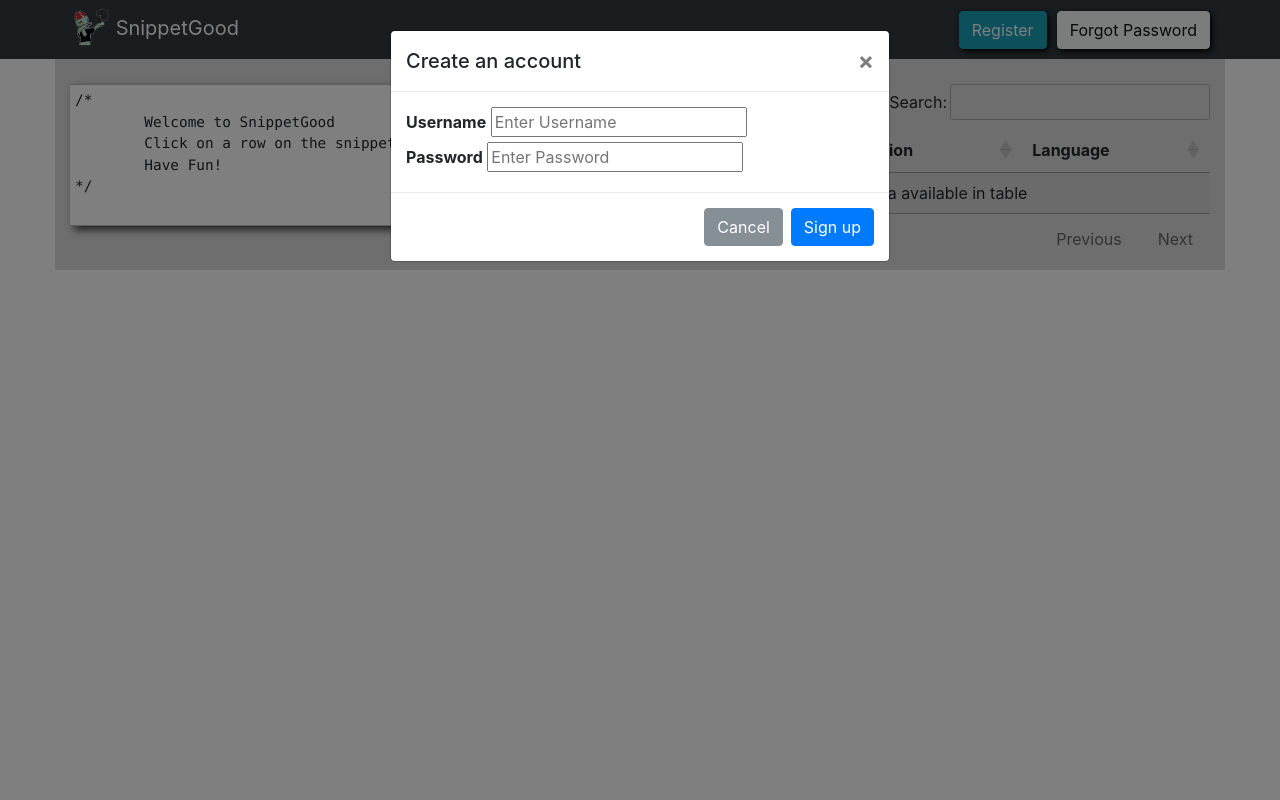
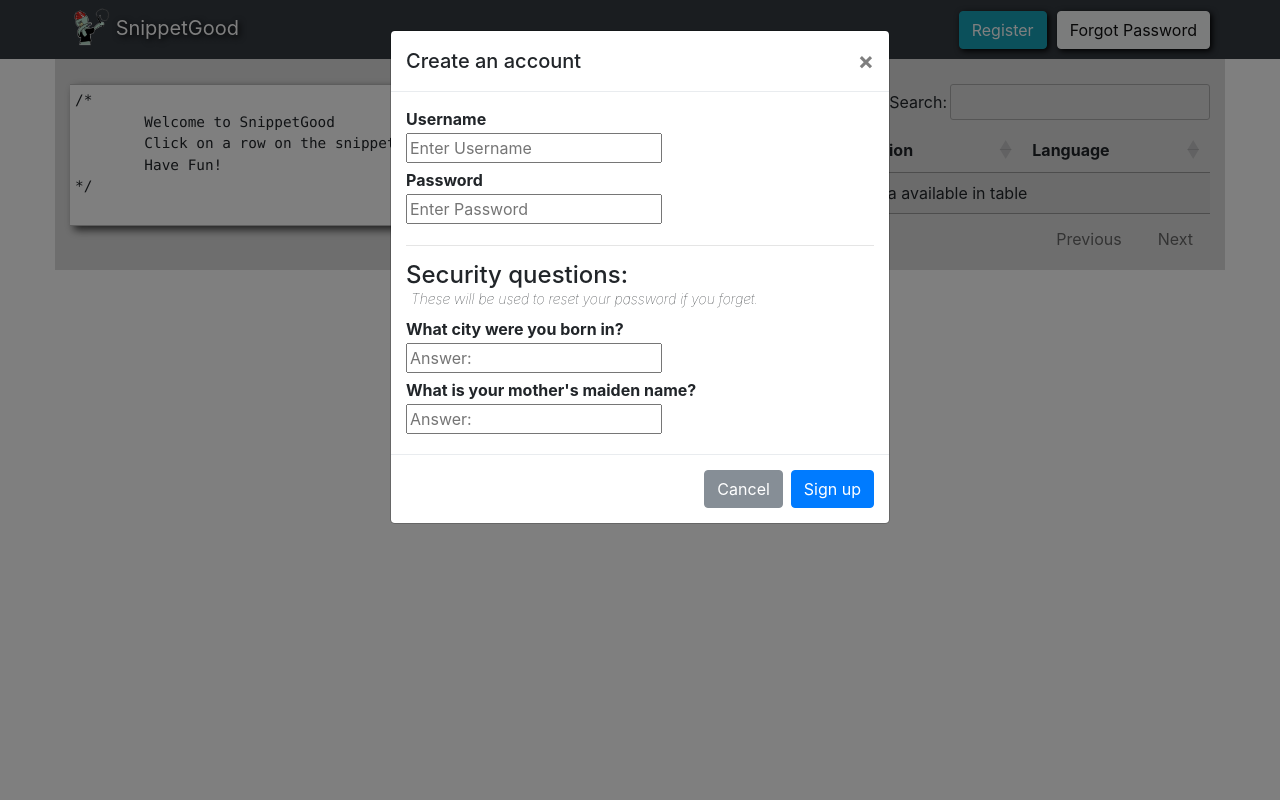
Before and after one commit to Pappyhands/CSCI452-FA17-Public, a PHP site: page / in a window 1280 px wide, after a click on "Register". Run offline with PHP 8.4, Linux system fonts and the light colour scheme; some libraries are stand-ins or nearby versions.

Commit message:
styling changes

```diff
--- a/Client/css/main.css
+++ b/Client/css/main.css
@@ -14,6 +14,10 @@
 
 #logo {
     margin-top: -7px;
+}
+
+.navbar-brand {
+    text-shadow: 2px 2px 6px #000;
 }
 
 /*
@@ -51,3 +55,22 @@
     background-color: #fff;
     padding: 5px;
 }
+
+/*
+    Modal styles
+*/
+
+.modal h6 {
+    font-style: italic;
+    font-weight: 100;
+    font-size: 14px;
+    margin: -5px 0px 10px 5px;
+}
+
+.modal form label {
+    margin-bottom: 2px;
+}
+
+.modal form input {
+    margin-bottom: 5px;
+}
--- a/Client/index.html
+++ b/Client/index.html
@@ -90,10 +90,23 @@
 				<div class="modal-body">
 					<form id="registerUserForm" action="../Server/php/create_user.php">
 						<label><b>Username</b></label>
+						<br/>
 						<input type="text" placeholder="Enter Username" name="name" required>
 						<br/>
 						<label><b>Password</b></label>
+						<br/>
 						<input type="password" placeholder="Enter Password" name="password" required>
+						<hr/>
+						<h4>Security questions:</h4>
+						<h6>These will be used to reset your password if you forget.</h6>
+						<label><b>What city were you born in?</b></label>
+						<br/>
+						<input type="text" placeholder="Answer:" name="securityAnswer1" required>
+						<br/>
+						<label><b>What is your mother's maiden name?</b></label>
+						<br/>
+						<input type="text" placeholder="Answer:" name="securityAnswer2" required>
+						<input type="submit" id="registerUserHidden" style="display:none;">
 					</form>
 				</div>
 				<div class="modal-footer">
@@ -117,15 +130,33 @@
 				<div class="modal-body">
 					<form id="recoverPasswordForm" action="../Server/php/create_user.php">
 						<label><b>Username</b></label>
-						<input type="text" placeholder="Enter Username" name="question-1" required>
 						<br/>
-						<label><b>Password</b></label>
-						<input type="password" placeholder="Enter Password" name="question-2" required>
+						<input type="text" placeholder="Username" name="name" required>
+						<br/>
+						<label><b>What city were you born in?</b></label>
+						<br/>
+						<input type="text" placeholder="Answer:" name="securityAnswer1" required>
+						<br/>
+						<label><b>What is your mother's maiden name?</b></label>
+						<br/>
+						<input type="text" placeholder="Answer:" name="securityAnswer2" required>
+						<hr/>
+						<h4>Pick a new password:</h4>
+						<h6>Try not to forget this time!</h6>
+						<label><b>New password</b></label>
+						<br/>
+						<input type="password" placeholder="New Password" name="newPassword" required>
+						<br/>
+						<label><b>Confirm your new password</b></label>
+						<br/>
+						<input type="password" placeholder="Confirm Password" name="verifyNewPassword" required>
+						<input type="submit" id="recoverPasswordHidden" style="display:none;">
+
 					</form>
 				</div>
 				<div class="modal-footer">
 					<button type="button" class="btn btn-secondary" data-dismiss="modal">Cancel</button>
-					<button type="button" class="btn btn-primary" id="recover-submit">Sign up</button>
+					<button type="button" class="btn btn-primary" id="recover-submit">Recover your password</button>
 				</div>
 			</div>
 		</div>
--- a/Client/js/SnippetsController.js
+++ b/Client/js/SnippetsController.js
@@ -29,10 +29,11 @@
 
     // listen for click on submit buttons in modals
     $('#register-submit').on('click', function(e){
-       $('form#registerUserForm').submit();
+       $('#registerUserHidden').click();
     });
+
     $('#recover-submit').on('click', function(e){
-        $('form#recoverPasswordForm').submit();
+        $('#recoverPasswordHidden').click();
     })
 
     //listen for form submit events
@@ -81,6 +82,7 @@
 function getSnippets() {
     let url = SnippetsUrl + '?cmd=list';
     $.get(url, function (response) {
+        console.log(response);
         let snippetData = JSON.parse(response['snippets']);
         model.setSnippetsList(snippetData);
         updateView();
@@ -101,10 +103,13 @@
 // user and password submit
 function registerUser(e){
     $('#alert').alert();
-    e.preventDefault();
+
     var name = $(e.target).find('input[name="name"]');
     var password = $(e.target).find('input[name="password"]');
-    $.post(registerUrl, {
+    if(name.get(0).checkValidity() && password.get(0).checkValidity()){
+        e.preventDefault();
+        let url = SnippetsUrl + '?cmd=create_user';
+        $.post(url, {
         name: name.val(),
         password: password.val() ,
     }).done(function( data ) {
@@ -113,21 +118,42 @@
         userAlert('success', 'User successfully registered.  Welcome!');
         $('#registerModal').modal('hide')
     });
+    } else {
+        return true;
+    }
+
 }
 
 
-//
+// function to recover password based on two security questions
 function recoverPassword(e){
-    e.preventDefault();
-    var question1 = $(e.target).find('input[name="question-1"]');
-    var question2 = $(e.target).find('input[name="question-2"]');
-    $.post(registerUrl, {
-        question1: question1.val(),
-        question2: question2.val() ,
+
+    var securityAnswer1 = $(e.target).find('input[name="securityAnswer1"]');
+    var securityAnswer2 = $(e.target).find('input[name="securityAnswer2"]');
+    var username = $(e.target).find('input[name="name"]');
+    var newPassword = $(e.target).find('input[name="newPassword"]');
+    var confirmNewPassword = $(e.target).find('input[name="verifyNewPassword"]');
+
+    if(securityAnswer1.get(0).checkValidity() && securityAnswer2.get(0).checkValidity() && username.get(0).checkValidity() && newPassword.get(0).checkValidity() && confirmNewPassword.get(0).checkValidity()){
+        e.preventDefault();
+        let url = SnippetsUrl + '?cmd=update_user';
+        $.post(url, {
+        securityAnswer1: securityAnswer1.val(),
+        securityAnswer2: securityAnswer2.val() ,
     }).done(function( data ) {
-        name.val('');
-        password.val('');
+        securityAnswer1.val('');
+        securityAnswer2.val('');
         $('#registerModal').modal('hide')
-        $('#alert').alert();
+        if(data.status === "OK") {
+            //success msg for userAlert
+            userAlert('success', 'User successfully reset.');
+        } else {
+            //fail msg for userAlert
+            userAlert('danger', data.errmsg);
+        }
     });
+    } else {
+        return true;
+    }
+
 }
```
